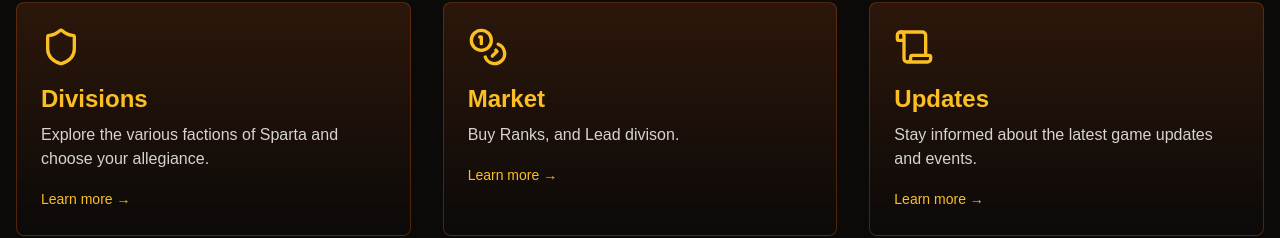
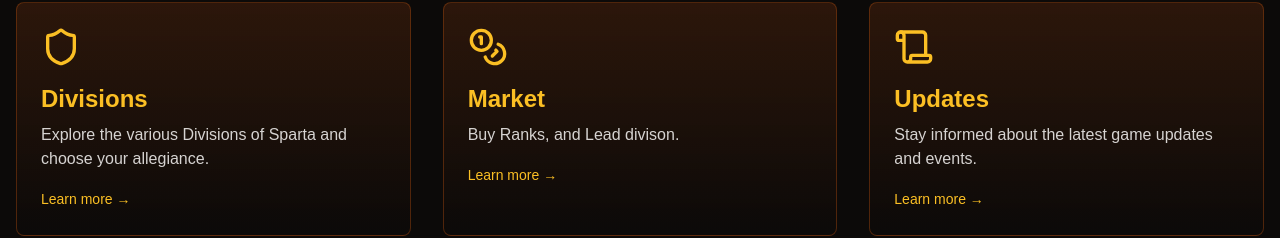
Before and after one commit to Stellarixs/SpartaWeb, a Next.js app: page / in a window 1280 px wide. Shown: the part 1290-1528 px from the top of the page. Built offline with nearby package versions, Linux system fonts and the light colour scheme.

Commit message:
Update website content

```diff
--- a/app/page.tsx
+++ b/app/page.tsx
@@ -69,7 +69,7 @@ export default function Home() {
 
       {/* Content Sections */}
       <div className="max-w-7xl mx-auto px-4 py-20 grid grid-cols-1 md:grid-cols-3 gap-8">
-        <SectionCard title="Divisions" description="Explore the various factions of Sparta and choose your allegiance." link="/factions" icon="shield" />
+        <SectionCard title="Divisions" description="Explore the various Divisions of Sparta and choose your allegiance." link="/factions" icon="shield" />
         <SectionCard title="Market" description="Buy Ranks, and Lead divison." link="/market" icon="coins" />
         <SectionCard title="Updates" description="Stay informed about the latest game updates and events." link="/updates" icon="scroll" />
       </div>
```
